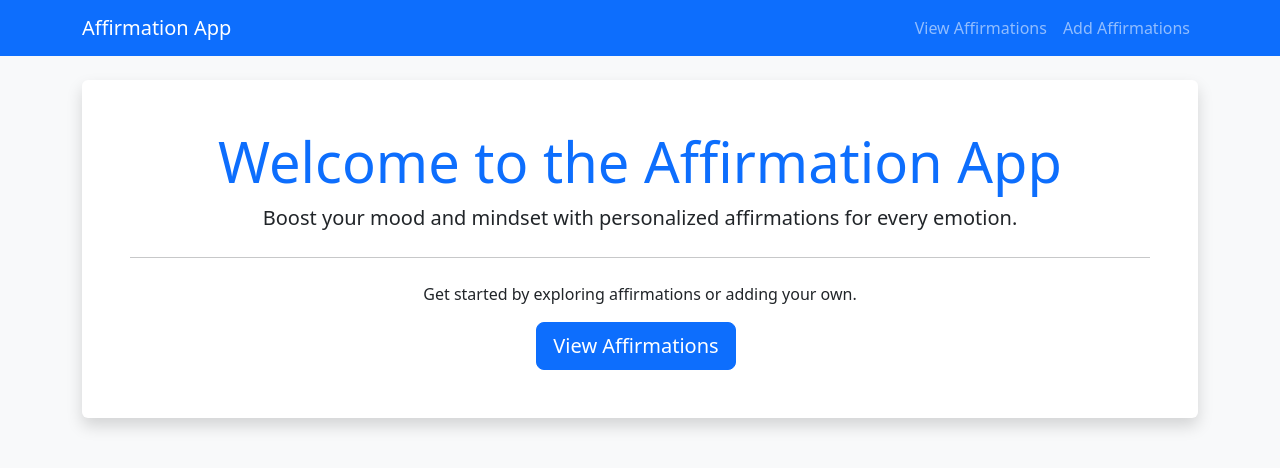
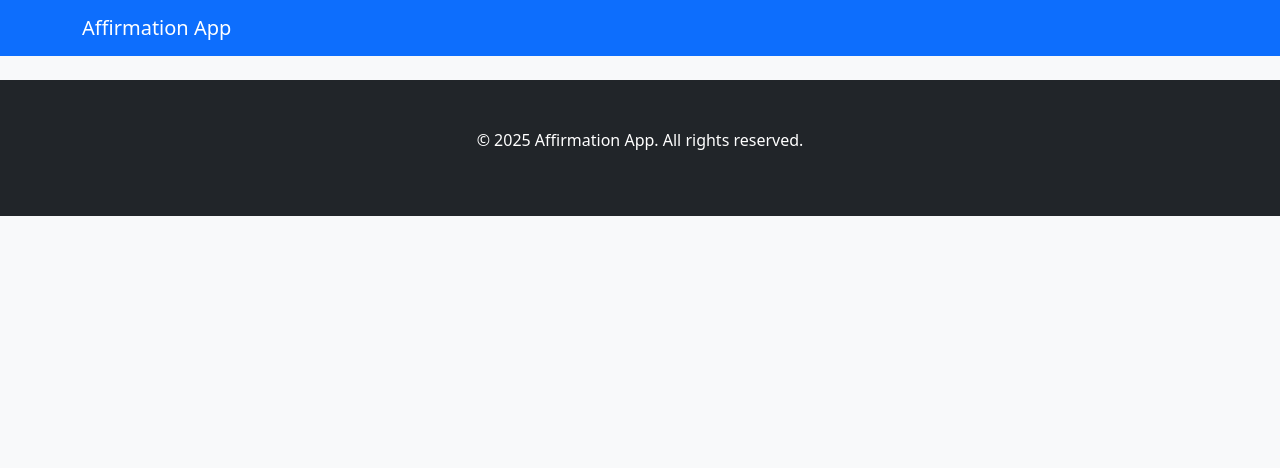
Before and after one commit to tyephillips/emotion-app, a Django app: template emotions/templates/base.html in a window 1280 px wide. Shown: the top 468 px of the page. Run offline with Django 5.2, Linux system fonts and the light colour scheme; the template is opened without the code that fills it, so the values that code supplies are empty.

Commit message:
Updated templates and views

```diff
--- a/affirmations_project/urls.py
+++ b/affirmations_project/urls.py
@@ -19,5 +19,5 @@ from django.urls import path, include
 
 urlpatterns = [
     path('admin/', admin.site.urls),
-    path('affirmations/', include('emotions.urls')),
+    path('', include('emotions.urls')),
 ]
--- a/emotions/templates/base.html
+++ b/emotions/templates/base.html
@@ -10,27 +10,17 @@
 <body class="bg-light">
     <nav class="navbar navbar-expand-lg navbar-dark bg-primary">
         <div class="container">
-            <a class="navbar-brand" href="#">Affirmation App</a>
-            <button class="navbar-toggler" type="button" data-bs-toggle="collapse" data-bs-target="#navbarNav" aria-controls="navbarNav" aria-expanded="false" aria-label="Toggle navigation">
-                <span class="navbar-toggler-icon"></span>
-            </button>
-            <div class="collapse navbar-collapse" id="navbarNav">
-                <ul class="navbar-nav ms-auto">
-                    <li class="nav-item">
-                        <a class="nav-link" href="/affirmations/">View Affirmations</a>
-                    </li>
-                    <li class="nav-item">
-                        <a class="nav-link" href="/add-affirmations/">Add Affirmations</a>
-                    </li>
-                </ul>
-            </div>
+            <a class="navbar-brand" href="">Affirmation App</a>
         </div>
     </nav>
-    <main class="container my-4 text-center">
-        <div class="jumbotron bg-white p-5 rounded shadow">
-            <h1 class="display-4 text-primary">Welcome to the Affirmation App</h1>
-            <p class="lead">Boost your mood and mindset with personalized affirmations for every emotion.</p>
-            <hr class="my-4">
-            <p>Get started by exploring affirmations or adding your own.</p>
-            <a class="btn btn-primary btn-lg me-2" href="/affirmations/" role="button">View Affirmations</a>
-            <a class="btn btn-secondary btn-lg" href="/add-affirmations/"
+    <main class="container my-4">
+        {% block content %}
+        {% endblock %}
+    </main>
+    <footer class="bg-dark text-white text-center py-5">
+        <p>&copy; 2025 Affirmation App. All rights reserved.</p>
+    </footer>
+    <!-- Bootstrap JS -->
+    <script src="https://cdn.jsdelivr.net/npm/bootstrap@5.3.1/dist/js/bootstrap.bundle.min.js"></script>
+</body>
+</html>
--- a/emotions/urls.py
+++ b/emotions/urls.py
@@ -2,5 +2,7 @@ from django.urls import path
 from . import views
 
 urlpatterns = [
-    path('', views.get_affirmations, name='get_affirmations'),
+    path('', views.landing_page, name='landing_page'),
+    path('affirmations/', views.get_affirmations, name='affirmations_list'),
+    # Add other routes here
 ]
--- a/emotions/views.py
+++ b/emotions/views.py
@@ -1,7 +1,6 @@
 from django.shortcuts import render
 from .models import Emotion
 
-from django.shortcuts import render
 
 def landing_page(request):
     return render(request, 'base.html')
```
Also changed, not shown: emotions/templates/emotions/affirmations.html (+24 -18 lines).
